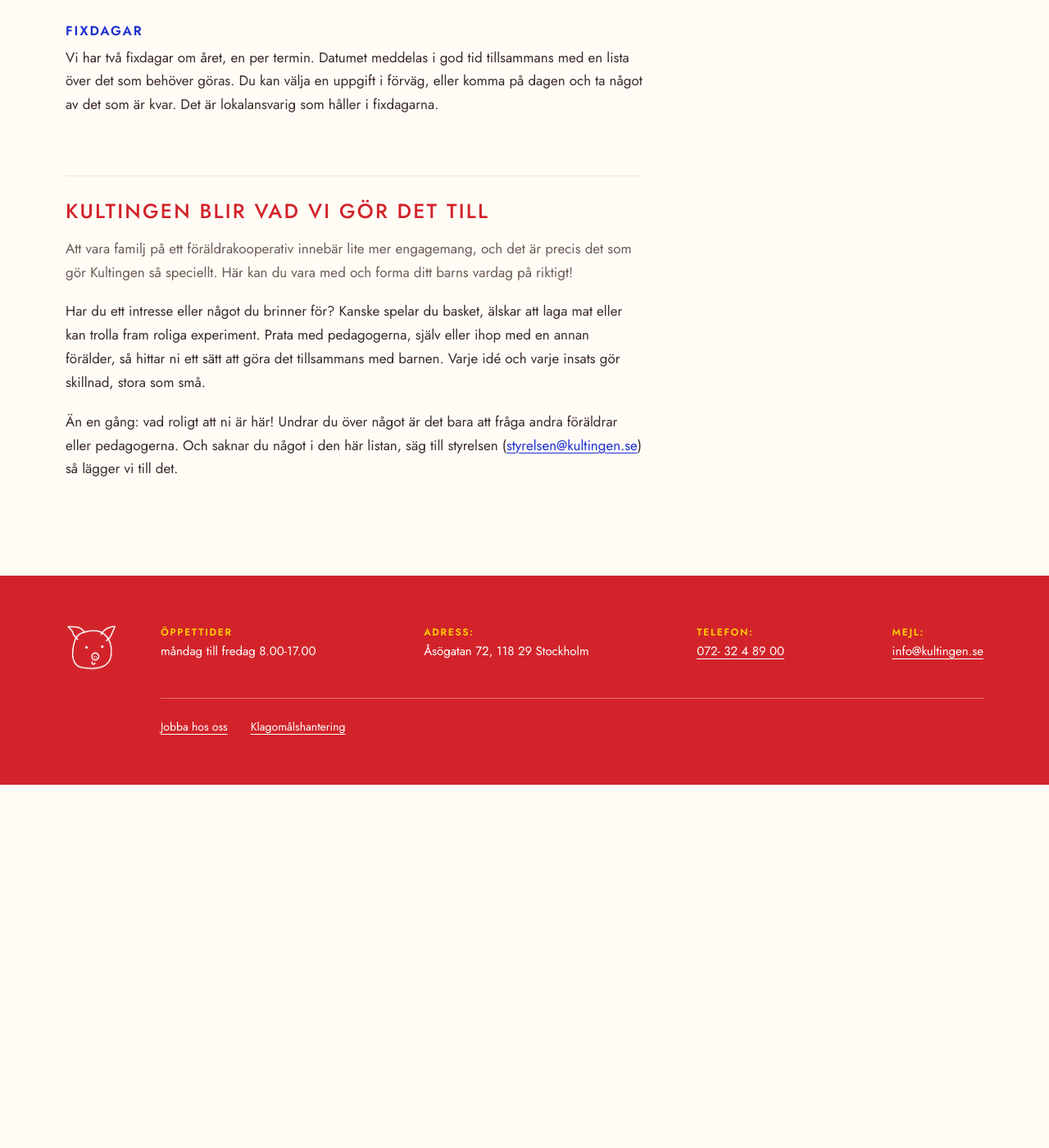
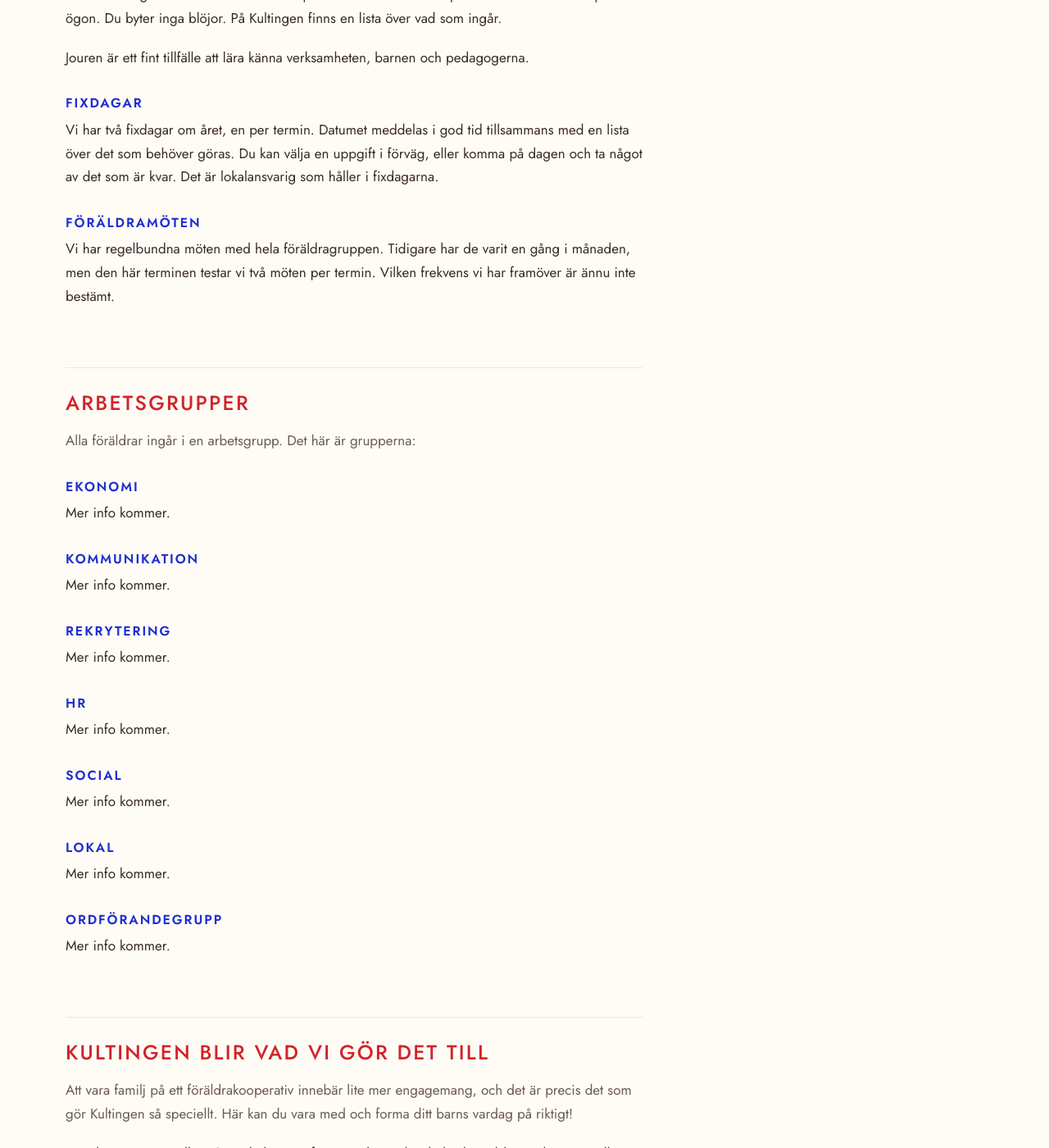
Before and after one commit to forskolan-kultingen/kultingen-se, a Jekyll site: the page built from valkommen.md, in a window 1280 px wide and 1400 px high, scrolled down 2019 px. Shown: the whole window at 82% size. Built offline with Jekyll 4.4.1, drawn with Linux system fonts in a browser that asks for light colours; our own code applies the rules of GitHub Pages for plain Markdown files; before the commit the page ends 2976 px from its top, so only the background shows below that; some of the changed text lies outside the part shown.

Commit message:
Välkommen: afterdagis, föräldramöten och arbetsgrupperna
- Under fester: spontana afterdagis, oftast korvgrillning i en park.
- Under det praktiska: föräldramöten, testas två gånger per termin i
  stället för varje månad; frekvensen framöver är inte beslutad.
- Nytt avsnitt Arbetsgrupper: alla föräldrar ingår i en av Ekonomi,
  Kommunikation, Rekrytering, HR, Social, Lokal och Ordförandegrupp.
  Beskrivningarna kommer senare.

Co-Authored-By: Claude Opus 5.5 (1M context) <noreply@anthropic.com>
Claude-Session: https://claude.ai/code/session_01S9g3QCp9zSmV4Vh9KZzYdi

```diff
--- a/valkommen.md
+++ b/valkommen.md
@@ -30,6 +30,10 @@ I december går barnen i luciatåg på Kultingen.
 
 Innan sommaren har vi sommarfest och vernissage. Då får vi se allt som barnen har arbetat med under året, och vi säger hej då till de kultingar som ska sluta.
 
+### Afterdagis
+
+Ibland ordnas spontana afterdagis. Oftast ses vi i en park och grillar korv.
+
 ## Det praktiska
 
 På ett föräldrakooperativ hjälps vi åt. Här är det viktigaste att känna till.
@@ -56,6 +60,42 @@ Jouren är ett fint tillfälle att lära känna verksamheten, barnen och pedagog
 
 Vi har två fixdagar om året, en per termin. Datumet meddelas i god tid tillsammans med en lista över det som behöver göras. Du kan välja en uppgift i förväg, eller komma på dagen och ta något av det som är kvar. Det är lokalansvarig som håller i fixdagarna.
 
+### Föräldramöten
+
+Vi har regelbundna möten med hela föräldragruppen. Tidigare har de varit en gång i månaden, men den här terminen testar vi två möten per termin. Vilken frekvens vi har framöver är ännu inte bestämt.
+
+## Arbetsgrupper
+
+Alla föräldrar ingår i en arbetsgrupp. Det här är grupperna:
+
+### Ekonomi
+
+Mer info kommer.
+
+### Kommunikation
+
+Mer info kommer.
+
+### Rekrytering
+
+Mer info kommer.
+
+### HR
+
+Mer info kommer.
+
+### Social
+
+Mer info kommer.
+
+### Lokal
+
+Mer info kommer.
+
+### Ordförandegrupp
+
+Mer info kommer.
+
 ## Kultingen blir vad vi gör det till
 
 Att vara familj på ett föräldrakooperativ innebär lite mer engagemang, och det är precis det som gör Kultingen så speciellt. Här kan du vara med och forma ditt barns vardag på riktigt!
```
